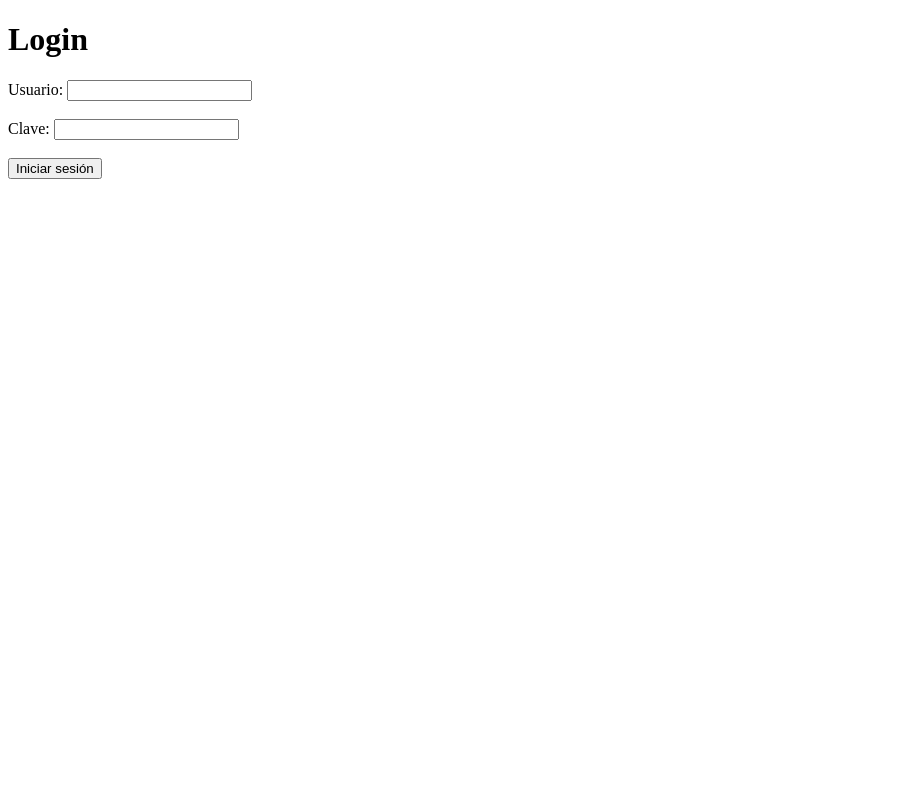
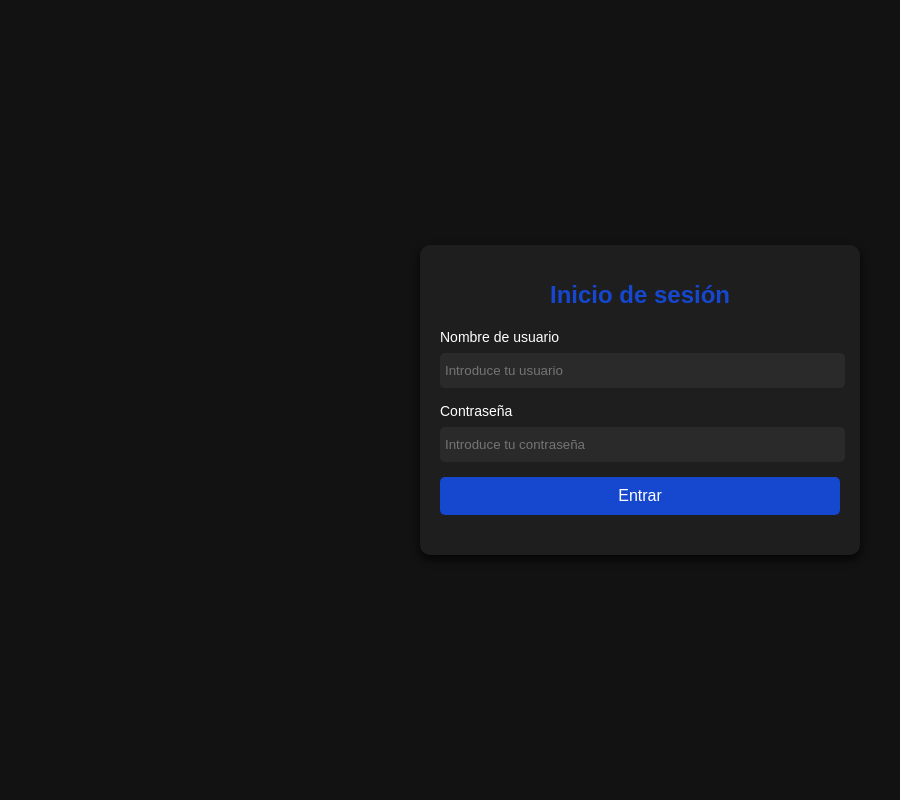
Before and after one commit to AntonioRM31/PEPS_Gym, a Flask app: page /prelogin in a window 1280 px wide. Shown: the whole page, without its empty margins (0-900 px from the left). Run offline with Flask 2, Linux system fonts and the light colour scheme.

Commit message:
diseño login hecho

```diff
--- a/web/rutas_inicio.py
+++ b/web/rutas_inicio.py
@@ -20,6 +20,7 @@ def login():
         juego_json = request.json
         username = juego_json['username']
         password = juego_json['password']
+    # Para que acepte formularios
     elif content_type == 'application/x-www-form-urlencoded':
         username = request.form['username']
         password = request.form['password']
@@ -47,6 +48,10 @@ def login():
         code=401
     return json.dumps(ret), code
 
+@app.route("/preregistro",methods=['GET'])
+def preregistro():
+  return render_template('formularioregistro.html')
+
 @app.route("/registro",methods=['POST'])
 def registro():
     content_type = request.headers.get('Content-Type')
@@ -55,6 +60,10 @@ def registro():
         username = juego_json['username']
         password = juego_json['password']
         perfil = juego_json['profile']
+    elif content_type == 'application/x-www-form-urlencoded':
+        username = request.form['username']
+        password = request.form['password']
+        perfil = request.form['profile']
         try:
             conexion = obtener_conexion()
             with conexion.cursor() as cursor:
--- a/web/templates/formulariologin.html
+++ b/web/templates/formulariologin.html
@@ -3,18 +3,96 @@
 <head>
     <meta charset="UTF-8">
     <meta name="viewport" content="width=device-width, initial-scale=1.0">
-    <title>Login</title>
+    <title>Gym Login</title>
+    <style>
+        body {
+            margin: 0;
+            font-family: Arial, sans-serif;
+            background-color: #121212;
+            color: #ffffff;
+            display: flex;
+            justify-content: center;
+            align-items: center;
+            height: 100vh;
+        }
+
+        .login-container {
+            background-color: #1e1e1e;
+            padding: 20px;
+            border-radius: 10px;
+            box-shadow: 0 4px 10px rgba(0, 0, 0, 0.8);
+            width: 100%;
+            max-width: 400px;
+            text-align: center;
+        }
+
+        .login-container h1 {
+            font-size: 24px;
+            margin-bottom: 20px;
+            color: #1647cf;
+        }
+
+        .login-container label {
+            display: block;
+            margin-bottom: 8px;
+            font-size: 14px;
+            text-align: left;
+        }
+
+        .login-container input {
+            width: 100%;
+            padding: 10px;
+            margin-bottom: 15px;
+            padding-right: 0px;
+            padding-left: 5px;
+            border: none;
+            border-radius: 5px;
+            background-color: #2a2a2a;
+            color: #ffffff;
+        }
+
+        .login-container button {
+            width: 100%;
+            padding: 10px;
+            border: none;
+            border-radius: 5px;
+            background-color: #1647cf;
+            color: #ffffff;
+            font-size: 16px;
+            cursor: pointer;
+            transition: background-color 0.3s ease;
+        }
+
+        .login-container button:hover {
+            background-color: #1647cf;
+        }
+
+        .login-container a {
+            color: #1647cf;
+            text-decoration: none;
+            font-size: 14px;
+        }
+
+        .login-container a:hover {
+            text-decoration: underline;
+        }
+        .login-container button {
+            margin-bottom: 20px;
+        }
+    </style>
 </head>
 <body>
-    <h1>Login</h1>
-    <form action="/login" method="POST" id="loginForm">
-        <label for="username">Usuario:</label>
-        <input type="text" id="username" name="username" required>
-        <br><br>
-        <label for="password">Clave:</label>
-        <input type="password" id="password" name="password" required>
-        <br><br>
-        <button type="submit">Iniciar sesión</button>
-    </form>
+    <div class="login-container">
+        <h1>Inicio de sesión</h1>
+        <form action="/login" method="POST">
+            <label for="username">Nombre de usuario</label>
+            <input type="text" id="username" name="username" placeholder="Introduce tu usuario" required>
+
+            <label for="password">Contraseña</label>
+            <input type="password" id="password" name="password" placeholder="Introduce tu contraseña" required>
+
+            <button type="submit">Entrar</button>
+        </form>
+    </div>
 </body>
 </html>
--- a/web/templates/raiz.html
+++ b/web/templates/raiz.html
@@ -46,7 +46,7 @@
 <body>
     <div class="navbar">
         <a href="/prelogin">Login</a>
-        <a href="/registro">Registro</a>
+        <a href="/preregistro">Registro</a>
     </div>
 
     <div class="content">
```
Also changed, not shown: web/templates/formularioregistro.html (added, +29 -0 lines).
